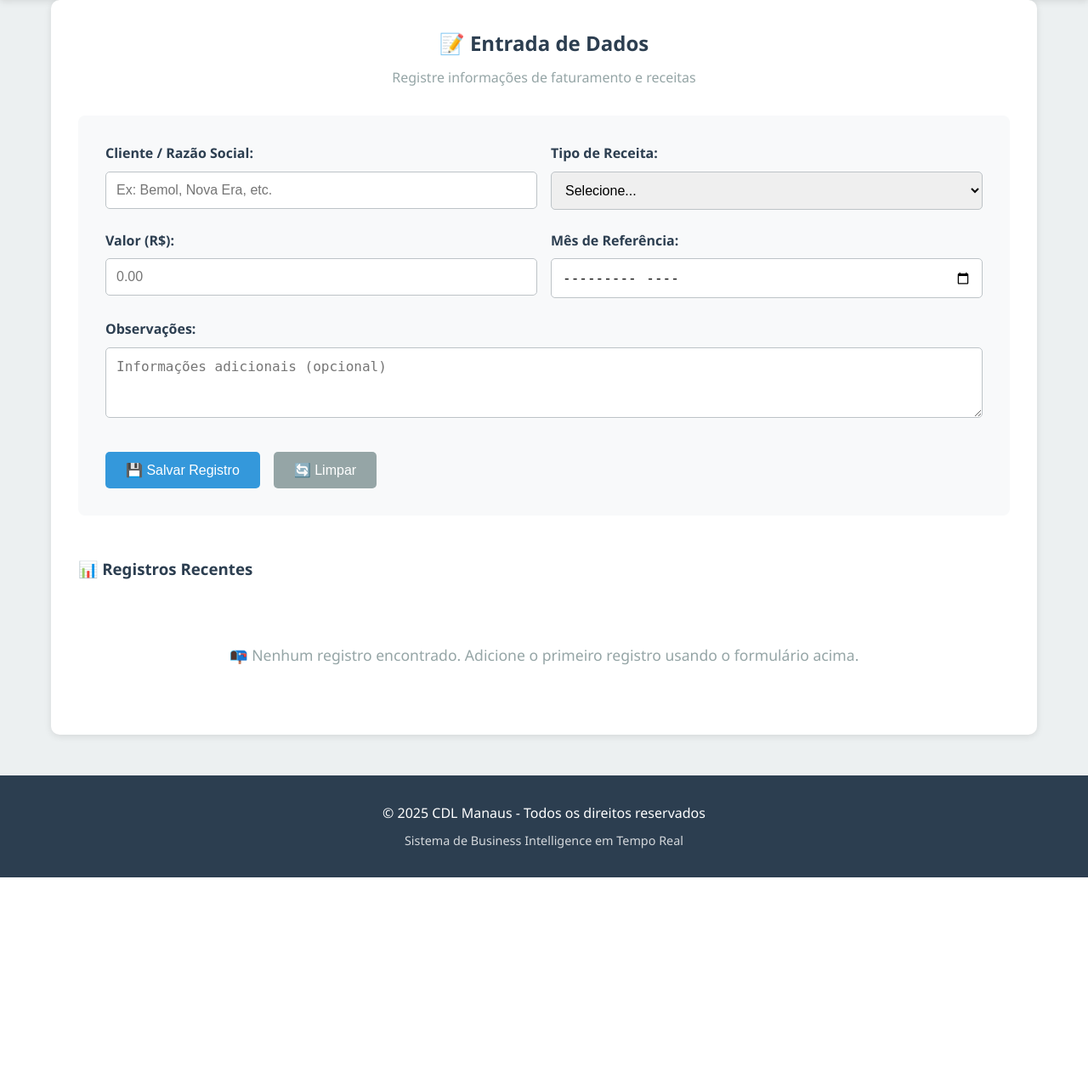
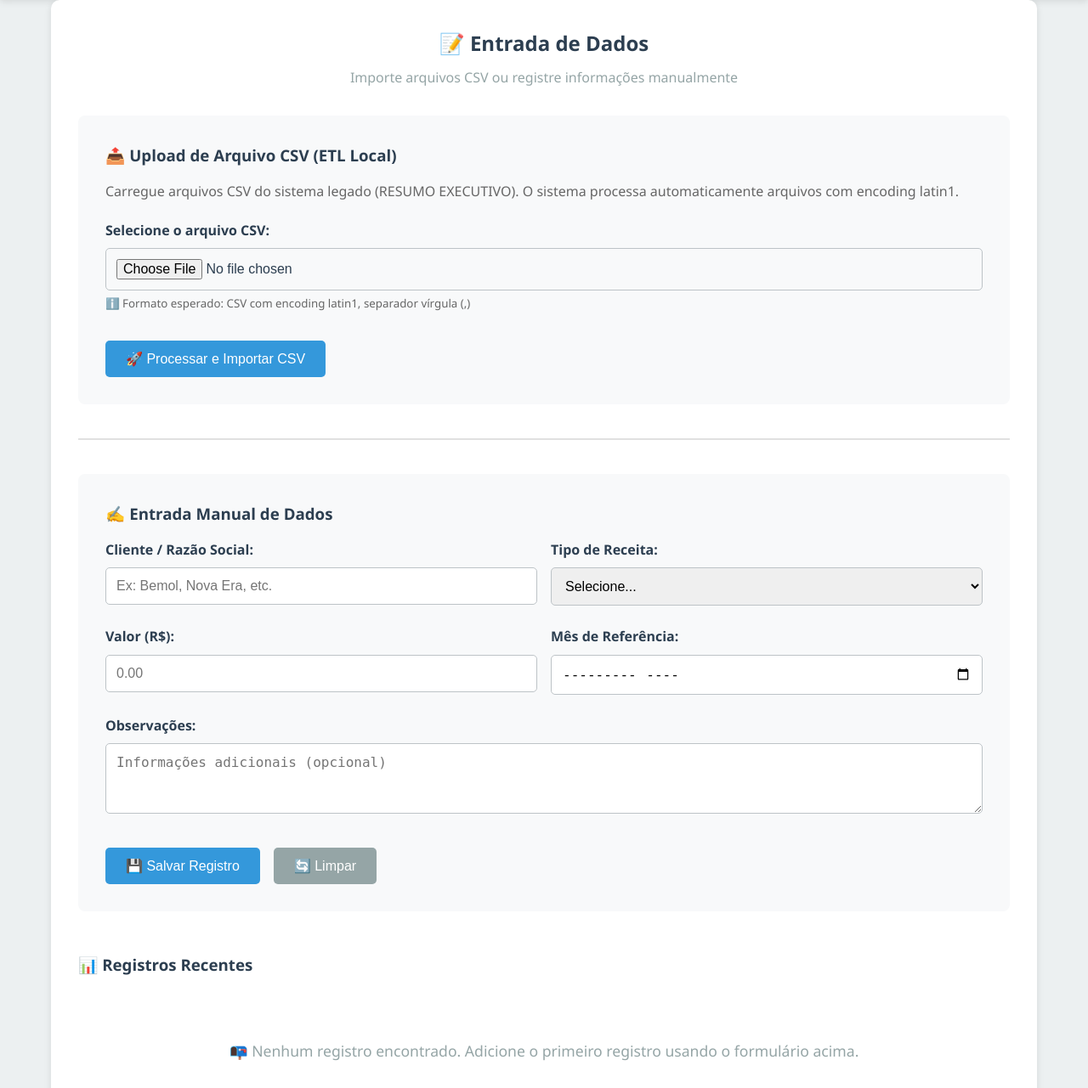
Before and after one commit to mayconabentes-bi/Ecossistema-de-Intelig-ncia-de-Dados, a Flask app: page /data-entry in a window 1280 px wide. Shown: the part 104-1385 px from the top of the page at 85% size. Before the commit the page ends 1137 px from the top, so only its background shows below. Run offline with Flask 3, Linux system fonts and the light colour scheme; the visitor is signed in with stand-in values (Sample User, id 1).

Commit message:
Implement ETL Local functionality with CSV upload
Co-authored-by: mayconabentes-bi <244205501+mayconabentes-bi@users.noreply.github.com>

```diff
--- a/webapp/app.py
+++ b/webapp/app.py
@@ -5,10 +5,13 @@ Sistema Interno de Visualização e Entrada de Dados
 from flask import Flask, render_template, request, redirect, url_for, session, flash, jsonify
 from markupsafe import escape
 from werkzeug.security import generate_password_hash, check_password_hash
+from werkzeug.utils import secure_filename
 from functools import wraps
 import json
 import os
 from datetime import datetime
+import pandas as pd
+import sqlite3
 
 app = Flask(__name__)
 # IMPORTANTE: Em produção, usar variável de ambiente: app.secret_key = os.environ.get('SECRET_KEY')
@@ -16,6 +19,12 @@ app.secret_key = os.environ.get('SECRET_KEY', 'cdl-manaus-secret-key-change-in-p
 
 # Configurações
 DATA_FILE = os.path.join(os.path.dirname(__file__), 'data', 'entries.json')
+UPLOAD_FOLDER = os.path.join(os.path.dirname(__file__), 'uploads')
+DATABASE_FILE = os.path.join(os.path.dirname(__file__), 'database.db')
+ALLOWED_EXTENSIONS = {'csv'}
+
+# Criar pasta de uploads se não existir
+os.makedirs(UPLOAD_FOLDER, exist_ok=True)
 
 # Usuários (em produção, usar banco de dados)
 USERS = {
@@ -45,6 +54,54 @@ def save_data(data):
     os.makedirs(os.path.dirname(DATA_FILE), exist_ok=True)
     with open(DATA_FILE, 'w', encoding='utf-8') as f:
         json.dump(data, f, ensure_ascii=False, indent=2)
+
+def allowed_file(filename):
+    """Verifica se o arquivo tem extensão permitida"""
+    return '.' in filename and filename.rsplit('.', 1)[1].lower() in ALLOWED_EXTENSIONS
+
+def processar_csv_financeiro(filepath):
+    """
+    Processa arquivo CSV financeiro legado e salva no banco SQLite.
+
+    Args:
+        filepath: Caminho do arquivo CSV a ser processado
+
+    Returns:
+        tuple: (sucesso: bool, mensagem: str, linhas_processadas: int)
+    """
+    try:
+        # Tentar ler CSV com encoding latin1 e pulando linhas de cabeçalho
+        # O sistema legado geralmente tem 4-5 linhas de lixo antes dos dados reais
+        df = pd.read_csv(filepath, encoding='latin1', header=4, on_bad_lines='skip')
+
+        # Remover linhas completamente vazias
+        df = df.dropna(how='all')
+
+        # Se o dataframe estiver vazio após limpeza
+        if df.empty:
+            return False, "O arquivo CSV está vazio ou não contém dados válidos.", 0
+
+        # Conectar ao banco SQLite
+        conn = sqlite3.connect(DATABASE_FILE)
+
+        # Adicionar metadados de importação
+        df['data_importacao'] = datetime.now().isoformat()
+        df['arquivo_origem'] = os.path.basename(filepath)
+
+        # Salvar no banco de dados (append para criar histórico)
+        linhas_inseridas = len(df)
+        df.to_sql('financeiro', conn, if_exists='append', index=False)
+
+        conn.close()
+
+        return True, f"Arquivo processado com sucesso! {linhas_inseridas} linhas importadas.", linhas_inseridas
+
+    except UnicodeDecodeError:
+        return False, "Erro de codificação: O arquivo não está no formato esperado (latin1).", 0
+    except pd.errors.EmptyDataError:
+        return False, "Arquivo CSV vazio ou corrompido.", 0
+    except Exception as e:
+        return False, f"Erro ao processar arquivo: {str(e)}", 0
 
 @app.route('/')
 def index():
@@ -141,6 +198,56 @@ def api_stats():
         'last_update': last_entry.get('timestamp')
     })
 
+@app.route('/upload_csv', methods=['POST'])
+@login_required
+def upload_csv():
+    """
+    Rota para upload e processamento de arquivos CSV financeiros.
+    Realiza ETL: Extract (upload), Transform (pandas), Load (SQLite).
+    """
+    try:
+        # Verificar se o arquivo foi enviado
+        if 'csv_file' not in request.files:
+            flash('Nenhum arquivo foi selecionado.', 'danger')
+            return redirect(url_for('data_entry'))
+
+        file = request.files['csv_file']
+
+        # Verificar se o usuário selecionou um arquivo
+        if file.filename == '':
+            flash('Nenhum arquivo foi selecionado.', 'danger')
+            return redirect(url_for('data_entry'))
+
+        # Verificar se o arquivo tem extensão permitida
+        if file and allowed_file(file.filename):
+            # Sanitizar nome do arquivo
+            filename = secure_filename(file.filename)
+            timestamp = datetime.now().strftime('%Y%m%d_%H%M%S')
+            filename = f"{timestamp}_{filename}"
+            filepath = os.path.join(UPLOAD_FOLDER, filename)
+
+            # Salvar arquivo temporariamente
+            file.save(filepath)
+
+            # Processar CSV e carregar no banco
+            sucesso, mensagem, linhas = processar_csv_financeiro(filepath)
+
+            if sucesso:
+                flash(mensagem, 'success')
+            else:
+                flash(mensagem, 'danger')
+
+            # Opcional: Remover arquivo temporário após processamento
+            # os.remove(filepath)
+
+        else:
+            flash('Formato de arquivo inválido. Por favor, envie um arquivo CSV.', 'danger')
+
+    except Exception as e:
+        flash(f'Erro ao processar upload: {str(e)}', 'danger')
+
+    return redirect(url_for('data_entry'))
+
 if __name__ == '__main__':
     # Para desenvolvimento: debug=True
     # Para produção: usar gunicorn ou waitress, debug=False
--- a/webapp/requirements.txt
+++ b/webapp/requirements.txt
@@ -1,2 +1,4 @@
 Flask==3.0.0
 Werkzeug==3.0.1
+pandas
+openpyxl
--- a/webapp/templates/data_entry.html
+++ b/webapp/templates/data_entry.html
@@ -6,10 +6,37 @@
 <section class="data-entry-section">
     <div class="section-header">
         <h2>📝 Entrada de Dados</h2>
-        <p class="section-subtitle">Registre informações de faturamento e receitas</p>
+        <p class="section-subtitle">Importe arquivos CSV ou registre informações manualmente</p>
     </div>
 
+    <!-- Upload CSV Section -->
+    <div class="entry-form-container" style="margin-bottom: 30px;">
+        <h3 style="margin-bottom: 15px;">📤 Upload de Arquivo CSV (ETL Local)</h3>
+        <p style="color: #666; margin-bottom: 20px;">
+            Carregue arquivos CSV do sistema legado (RESUMO EXECUTIVO). O sistema processa automaticamente arquivos com encoding latin1.
+        </p>
+        <form method="POST" action="{{ url_for('upload_csv') }}" enctype="multipart/form-data" class="data-form">
+            <div class="form-group">
+                <label for="csv_file">Selecione o arquivo CSV:</label>
+                <input type="file" id="csv_file" name="csv_file" accept=".csv" required class="form-control">
+                <small style="color: #666; display: block; margin-top: 5px;">
+                    ℹ️ Formato esperado: CSV com encoding latin1, separador vírgula (,)
+                </small>
+            </div>
+
+            <div class="form-actions">
+                <button type="submit" class="btn btn-primary">
+                    🚀 Processar e Importar CSV
+                </button>
+            </div>
+        </form>
+    </div>
+
+    <hr style="margin: 40px 0; border: 1px solid #e0e0e0;">
+
+    <!-- Manual Entry Form -->
     <div class="entry-form-container">
+        <h3 style="margin-bottom: 15px;">✍️ Entrada Manual de Dados</h3>
         <form method="POST" action="{{ url_for('data_entry') }}" class="data-form">
             <div class="form-row">
                 <div class="form-group">
```
